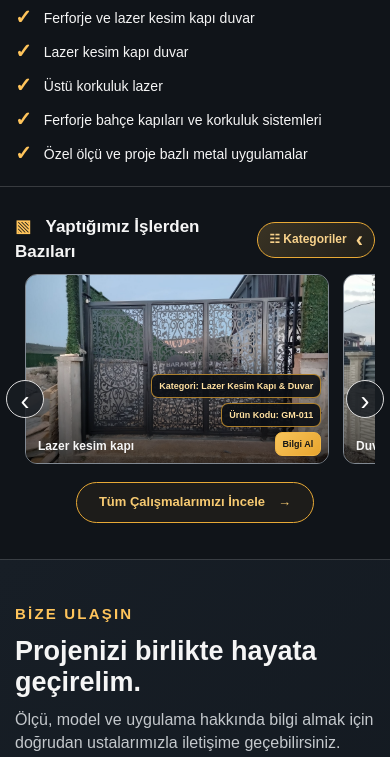
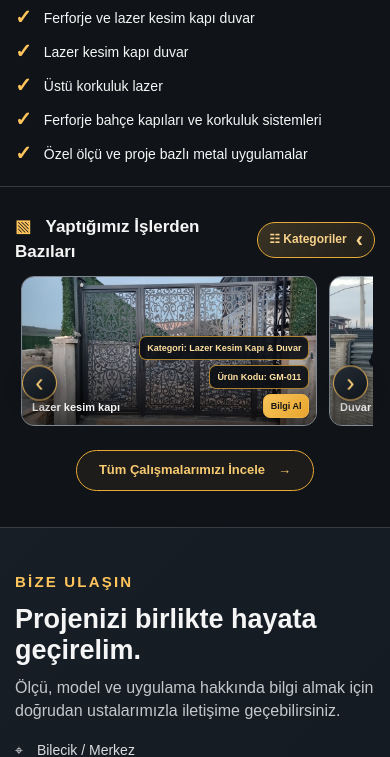
Before and after one commit to eiknza/gunesmetal, a plain HTML site: page index.html in a window 390 px wide. Shown: the part 1079-1836 px from the top of the page. Drawn offline with Linux system fonts and the light colour scheme.

Commit message:
Add files via upload

```diff
--- a/index.html
+++ b/index.html
@@ -253,6 +253,18 @@ html.cursor-over-gallery .gallery-item:after {
   #photo-lightbox.open .photo-lightbox-info { max-height: 29dvh !important; padding: 8px 9px !important; }
 }
 
+
+/* Mobil ana sayfa galerisi: kartlar tam görünür, tek tek kayar ve oklar dengeli */
+@media(max-width:720px){
+  .gallery-shell{padding:0 2px}
+  .gallery-track{gap:12px;padding:2px 4px 10px;scroll-snap-type:x mandatory;scroll-padding-inline:4px;overflow-x:auto;overscroll-behavior-x:contain}
+  .gallery-item{flex:0 0 min(74vw,310px);width:min(74vw,310px);height:164px;scroll-snap-align:start;scroll-snap-stop:always;border-radius:13px}
+  .gallery-arrow{display:grid;place-items:center;top:50%;width:39px;height:39px;border:1px solid rgba(255,196,91,.8);border-radius:50%;background:linear-gradient(145deg,rgba(35,43,52,.97),rgba(13,18,24,.97));color:#ffd27a;font-size:25px;line-height:1;box-shadow:0 5px 16px #0008;backdrop-filter:blur(8px);transform:translateY(-50%)}
+  .gallery-arrow.prev{left:7px}.gallery-arrow.next{right:7px}
+  .gallery-arrow:active{transform:translateY(-50%) scale(.94);background:linear-gradient(145deg,#e8a936,#bd8124);color:#171717}
+  .gallery-item span{left:10px;right:10px;bottom:9px;font-size:11px}
+}
+@media(max-width:390px){.gallery-item{flex-basis:76vw;width:76vw;height:150px}.gallery-arrow{width:35px;height:35px}}
 </style>
 </head>
 <body>
@@ -359,8 +371,8 @@ galleryTrack.querySelectorAll('.gallery-item').forEach(addProductBadges);functio
 
 const categoryMenuWrap=document.getElementById('category-menu-wrap'),categoryMenuToggle=document.getElementById('category-menu-toggle');if(categoryMenuWrap&&categoryMenuToggle){const closeGalleryCategories=()=>{categoryMenuWrap.classList.remove('open');categoryMenuToggle.setAttribute('aria-expanded','false')};categoryMenuToggle.addEventListener('click',e=>{e.preventDefault();e.stopPropagation();const opened=categoryMenuWrap.classList.toggle('open');categoryMenuToggle.setAttribute('aria-expanded',String(opened))});categoryMenuWrap.addEventListener('click',e=>e.stopPropagation());document.addEventListener('click',e=>{if(!categoryMenuWrap.contains(e.target))closeGalleryCategories()});document.addEventListener('keydown',e=>{if(e.key==='Escape')closeGalleryCategories()})};
 
-const slides=[...document.querySelectorAll('.hero-slide')],dotsBox=document.getElementById('hero-dots'),heroContent=document.querySelector('.hero-content');let current=0,timer;slides.forEach((_,i)=>{const b=document.createElement('button');b.className='hero-dot'+(i===0?' active':'');b.setAttribute('aria-label',(i+1)+'. fotoğraf');b.addEventListener('click',()=>showSlide(i,true));dotsBox.appendChild(b)});const dots=[...dotsBox.children];function showSlide(i,restart=false){const next=(i+slides.length)%slides.length;if(next===current)return;slides.forEach((slide,n)=>{slide.classList.toggle('active',n===next);slide.classList.toggle('before',n===current)});current=next;dots.forEach((dot,n)=>dot.classList.toggle('active',n===current));heroContent.classList.remove('slide-enter');void heroContent.offsetWidth;heroContent.classList.add('slide-enter');if(restart)startTimer()}function startTimer(){clearInterval(timer);timer=setInterval(()=>showSlide(current+1),3500)}slides.forEach((slide,n)=>{slide.classList.remove('active','before');if(n===0)slide.classList.add('active')});startTimer();const hero=document.querySelector('.hero');hero.addEventListener('mouseenter',()=>clearInterval(timer));hero.addEventListener('mouseleave',startTimer);document.addEventListener('visibilitychange',()=>{if(document.hidden)clearInterval(timer);else startTimer()});
-const track=document.getElementById('gallery-track');document.getElementById('gallery-prev').addEventListener('click',()=>track.scrollBy({left:-track.clientWidth*.82,behavior:'smooth'}));document.getElementById('gallery-next').addEventListener('click',()=>track.scrollBy({left:track.clientWidth*.82,behavior:'smooth'}));
+const slides=[...document.querySelectorAll('.hero-slide')],dotsBox=document.getElementById('hero-dots'),heroContent=document.querySelector('.hero-content');let current=0,timer;slides.forEach((_,i)=>{const b=document.createElement('button');b.className='hero-dot'+(i===0?' active':'');b.setAttribute('aria-label',(i+1)+'. fotoğraf');b.addEventListener('click',()=>showSlide(i,true));dotsBox.appendChild(b)});const dots=[...dotsBox.children];function showSlide(i,restart=false){const next=(i+slides.length)%slides.length;if(next===current)return;slides.forEach((slide,n)=>{slide.classList.toggle('active',n===next);slide.classList.toggle('before',n===current)});current=next;dots.forEach((dot,n)=>dot.classList.toggle('active',n===current));if(restart)startTimer()}function startTimer(){clearInterval(timer);timer=setInterval(()=>showSlide(current+1),3500)}slides.forEach((slide,n)=>{slide.classList.remove('active','before');if(n===0)slide.classList.add('active')});startTimer();const hero=document.querySelector('.hero');hero.addEventListener('mouseenter',()=>clearInterval(timer));hero.addEventListener('mouseleave',startTimer);document.addEventListener('visibilitychange',()=>{if(document.hidden)clearInterval(timer);else startTimer()});
+const track=document.getElementById('gallery-track');function galleryStep(){const item=track.querySelector('.gallery-item');return item?item.getBoundingClientRect().width+parseFloat(getComputedStyle(track).gap||0):track.clientWidth*.8}document.getElementById('gallery-prev').addEventListener('click',()=>track.scrollBy({left:-galleryStep(),behavior:'smooth'}));document.getElementById('gallery-next').addEventListener('click',()=>track.scrollBy({left:galleryStep(),behavior:'smooth'}));
 const floating=document.getElementById('floating-contact'),launcher=document.getElementById('contact-launcher');function toggleContact(open){floating.classList.toggle('open',open);launcher.setAttribute('aria-expanded',String(open))}launcher.addEventListener('click',e=>{e.stopPropagation();toggleContact(!floating.classList.contains('open'))});document.getElementById('contact-close').addEventListener('click',e=>{e.stopPropagation();toggleContact(false)});document.addEventListener('pointerdown',e=>{if(!floating.contains(e.target))toggleContact(false)});document.addEventListener('keydown',e=>{if(e.key==='Escape')toggleContact(false)});
 const topbar=document.querySelector('.topbar');let lastScroll=window.scrollY,scrollTick=false;function handleScroll(){const y=window.scrollY;if(y<70){topbar.classList.remove('nav-hidden')}else if(y>lastScroll+5){topbar.classList.add('nav-hidden')}else if(y<lastScroll-5){topbar.classList.remove('nav-hidden')}lastScroll=y;scrollTick=false}window.addEventListener('scroll',()=>{if(!scrollTick){window.requestAnimationFrame(handleScroll);scrollTick=true}},{passive:true});document.querySelectorAll('.nav-links a,.footer-nav a,.brand').forEach(link=>link.addEventListener('click',()=>topbar.classList.remove('nav-hidden')));
 const revealObserver=new IntersectionObserver(entries=>entries.forEach(entry=>{if(entry.isIntersecting){entry.target.classList.add('visible');revealObserver.unobserve(entry.target)}}),{threshold:.12,rootMargin:'0px 0px -35px 0px'});document.querySelectorAll('.intro,.features-bar,.gallery-section,.contact-section,.footer').forEach(el=>{el.classList.add('reveal');revealObserver.observe(el)});document.querySelectorAll('.feature-point,.about-photo,.about-copy,.work-copy,.gallery-item,.contact-card').forEach((el,i)=>{el.classList.add('reveal-item');el.style.transitionDelay=(i%5)*85+'ms';revealObserver.observe(el)});
```
